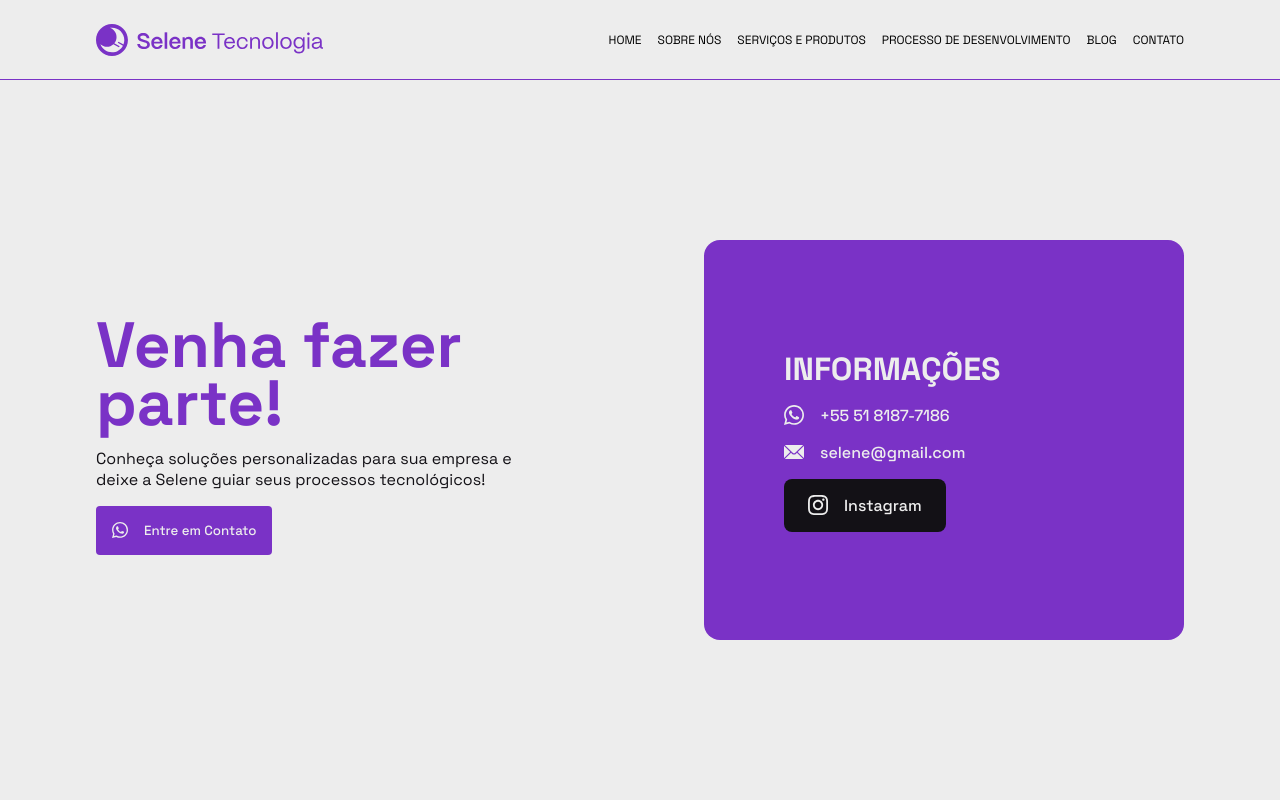
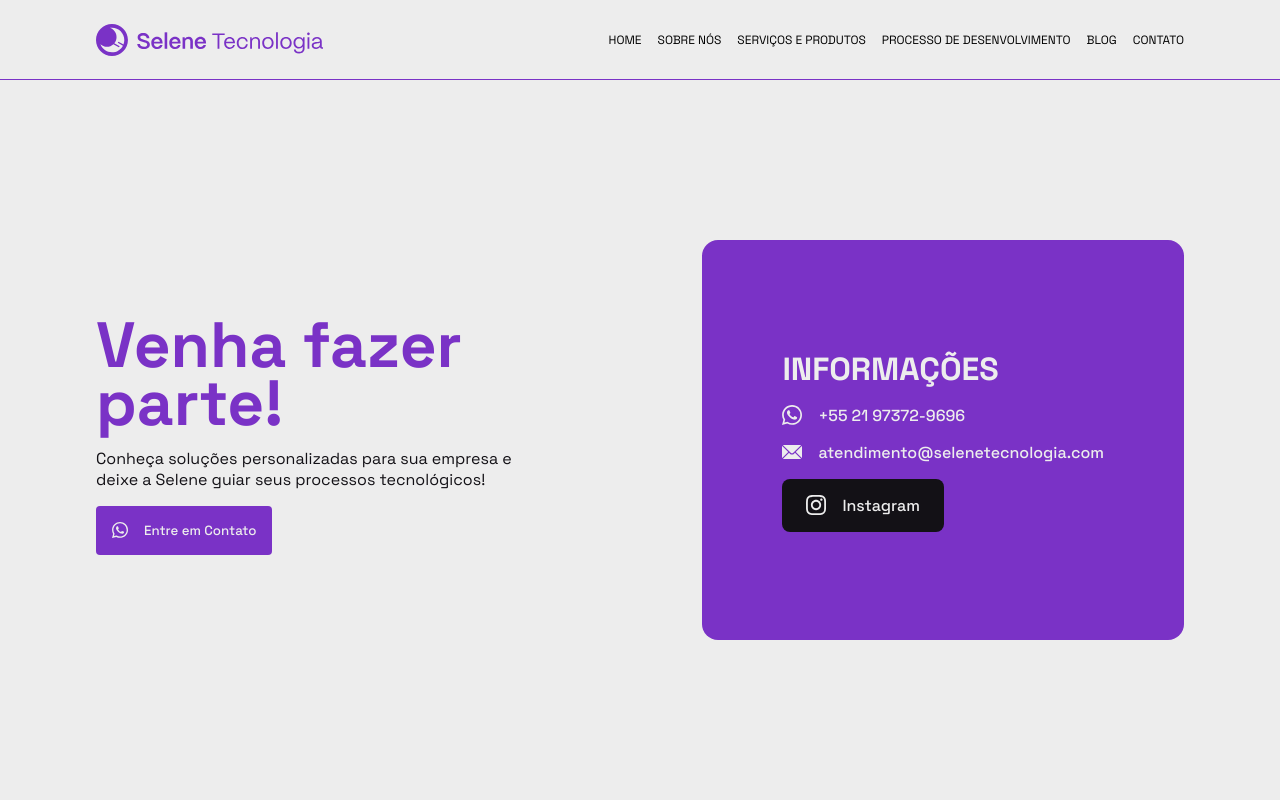
Before and after one commit to igorviniciussantana/selene-website, a Next.js app: page /contato in a window 1280 px wide. Shown: the top 800 px of the page. Built offline with nearby package versions, Linux system fonts and the light colour scheme.

Commit message:
update contact info

```diff
--- a/src/components/Contact Page/Contact.tsx
+++ b/src/components/Contact Page/Contact.tsx
@@ -40,12 +40,12 @@ export default function Contact() {
         <h1>INFORMAÇÕES</h1>
         <div className={styles.contact}>
           <img src="/whatsapp-light.svg" className={styles.icon} />
-          <p className={styles.tel}>+55 51 8187-7186</p>
+          <p className={styles.tel}>+55 21 97372-9696</p>
         </div>
 
         <div className={styles.contact}>
           <img src="/email-light.svg" className={styles.icon} />
-          <p className={styles.tel}>selene@gmail.com</p>
+          <p className={styles.tel}>atendimento@selenetecnologia.com</p>
         </div>
 
         <Link href="https://instagram.com/selenetecnologia" target="_blank">
```
